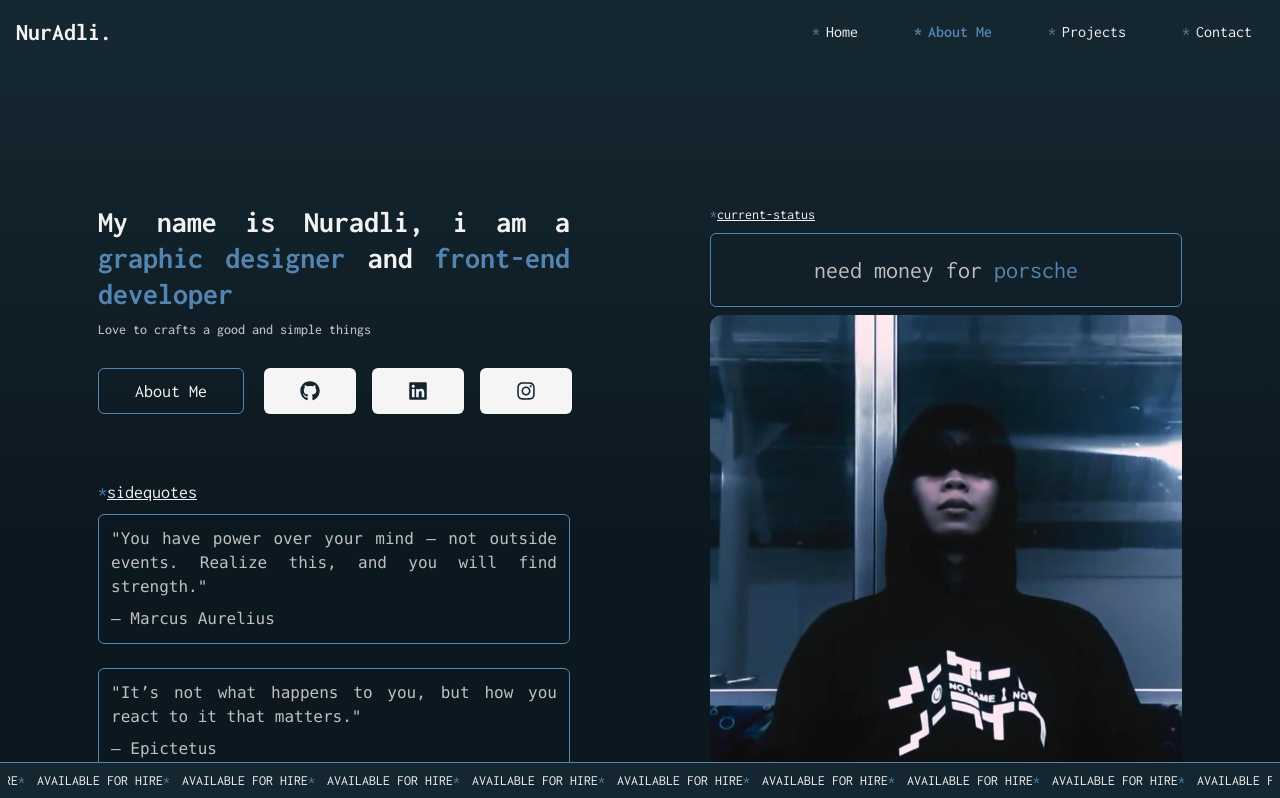
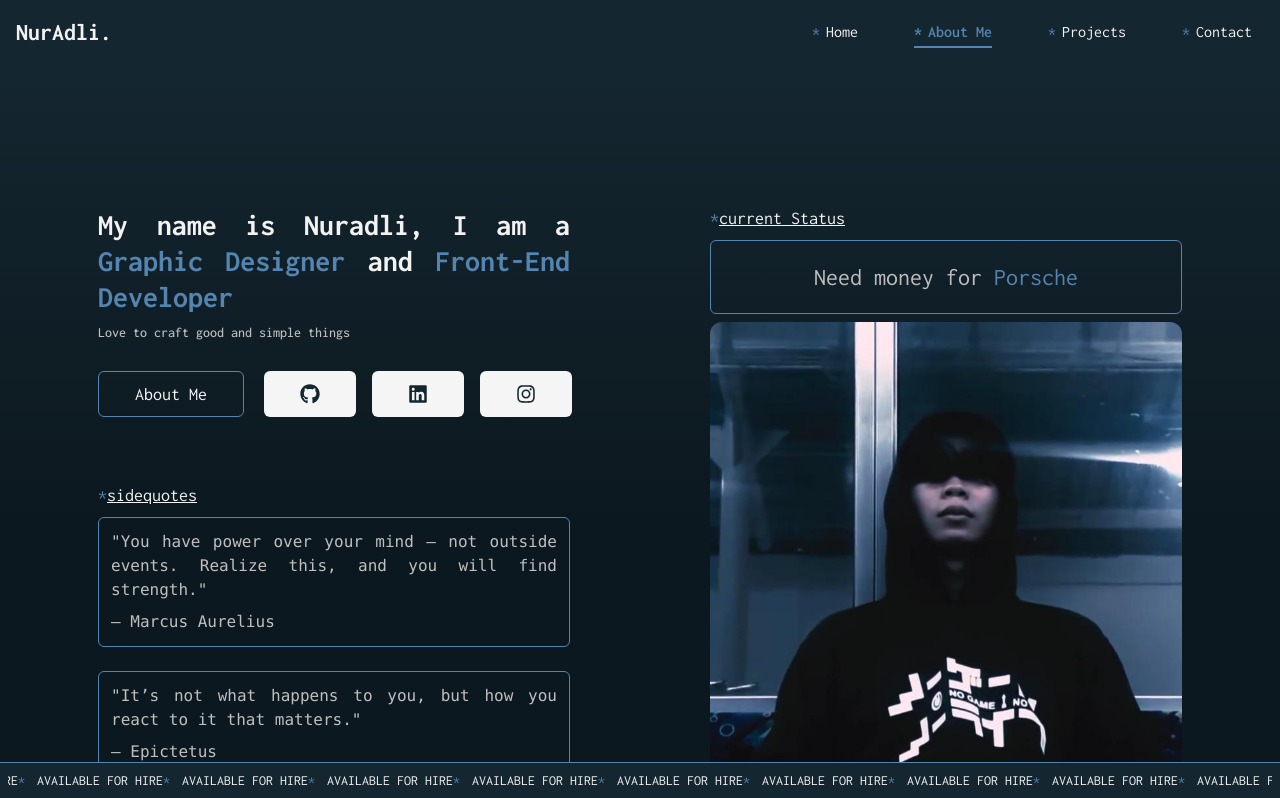
Before and after one commit to PAKJAWIR/nuradlitesting, a React (Vite) app: page /aboutme in a window 1280 px wide. Shown: the top 798 px of the page. Built offline with nearby package versions, Linux system fonts and the light colour scheme.

Commit message:
Fix Medium webpage and add something for SEO Friendly

```diff
--- a/index.html
+++ b/index.html
@@ -4,7 +4,14 @@
     <meta charset="UTF-8" />
     <link rel="icon" type="image/svg+xml" href="/icon.svg" />
     <meta name="viewport" content="width=device-width, initial-scale=1.0" />
-    <title>NURADLI+REACT</title>
+    <meta name="theme-color" content="#5485B0" />
+    <meta name="description" content="Nuradli is a Front-End Developer and Graphic Designer who loves crafting clean and beautiful websites." />
+    <meta property="og:title" content="Nuradli | Front-End Developer & Designer" />
+    <meta property="og:description" content="Love crafting clean websites and graphic design." />
+    <meta property="og:image" content="/img/Nuradli.jpg" />
+    <meta property="og:url" content="https://nuradlireact.netlify.app" />
+
+    <title>Nuradli | Front-End Developer & Designer</title>
 
     <!-- Google Fonts -->
     <link rel="preconnect" href="https://fonts.googleapis.com" />
--- a/src/component/button.jsx
+++ b/src/component/button.jsx
@@ -7,7 +7,7 @@ const iconClass = "text-sm md:text-xl";
 export function Button1() {
   const buttonClass =
     "flex items-center gap-2 bg-warna1 hover:bg-warna2 text-warna5 rounded-md transition-all duration-300 transform hover:scale-105 " +
-    "text-sm px-5 py-2 sm:text-base sm:px-4 sm:py-1.5 md:text-lg md:px-5 md:py-2 lg:text-xl lg:px-9 lg:py-2.5";
+    "text-sm px-5 py-2 sm:text-base sm:px-4 sm:py-1.5 md:text-lg md:px-10 md:py-2 lg:text-xl lg:px-9 lg:py-2.5";
 
   return (
     <div className="flex gap-2 sm:gap-3 md:gap-4 mt-2">
--- a/src/component/header.jsx
+++ b/src/component/header.jsx
@@ -7,29 +7,41 @@ function Header() {
     <header>
       <div className="relative h-full pt-20">
         {/* Background Gambar (Mobile) */}
-        <div className="absolute inset-0 bg-top bg-no-repeat bg-cover lg:hidden" style={{ backgroundImage: "url('/img/Nuradli.jpg')" }}></div>
-        {/* Background Gradient (Desktop) */}
-        <div className="absolute inset-0 hidden lg:block bg-gradient-to-t from-transparent via-warna6 to-warna5"></div>
+        <div className="absolute inset-0 bg-top bg-no-repeat bg-cover md:hidden" style={{ backgroundImage: "url('/img/Nuradli.jpg')" }}></div>
+
+        {/* Background Gradient (Desktop & Medium) */}
+        <div className="absolute inset-0 hidden md:block bg-gradient-to-t from-transparent via-warna6 to-warna5"></div>
+
         {/* Glassmorph Overlay (Mobile) */}
-        <div className="absolute inset-0 bg-gradient-to-b from-[#14263066] to-[#5485B0] backdrop-blur-xs lg:hidden z-0 mix-blend-darken transition-all duration-300" />
+        <div className="absolute inset-0 bg-gradient-to-b from-[#14263066] to-[#5485B0] backdrop-blur-xs md:hidden z-0 mix-blend-darken transition-all duration-300" />
+
         {/* Konten */}
-        <div className="relative z-10 flex flex-col lg:flex-row md:flex-row md sm:p-10 gap-10 items-center justify-center p-10 lg:gap-25 h-full w-full">
+        <div className="relative z-10 flex flex-col md:flex-row md:p-10 gap-10 items-center justify-center p-10 md:gap-25 h-full w-full">
           {/* Column Kiri */}
-          <div className="w-fit lg:max-w-lg">
-            <div className="p-5 lg:p-5">
-              <h3 className="text-warna2 text-lg lg:text-3xl font-bold text-justify">
-                My name is Nuradli, i am a <span className="text-warna4">graphic designer</span> and <span className="text-warna4">front-end developer</span>
-              </h3>
-              <p className="text-warna3 text-xs lg:text-sm font-medium mt-2">Love to crafts a good and simple things</p>
-              <div className="gap-2 lg:gap-5 flex flex-row mt-5">
+          <div className="w-fit md:max-w-lg">
+            <div className="p-5 md:p-5">
+              {/* H1 utama */}
+              <h1 className="text-warna2 text-lg md:text-3xl font-bold text-justify">
+                My name is Nuradli, I am a <span className="text-warna4">Graphic Designer</span> and <span className="text-warna4">Front-End Developer</span>
+              </h1>
+
+              {/* Deskripsi */}
+              <p className="text-warna3 text-xs md:text-sm font-medium mt-2">Love to craft good and simple things</p>
+
+              {/* Button */}
+              <div className="gap-2 md:gap-5 flex flex-row mt-5">
                 <Button2 text="About Me" href="#aboutme" />
                 <Button1 />
               </div>
-              <div className="flex flex-col gap-2 mt-10 lg:mt-16">
-                <p className="text-warna2 text-sm lg:text-lg">
+
+              {/* Sidequotes Section */}
+              <div className="flex flex-col gap-2 mt-10 md:mt-16">
+                <h2 className="text-warna2 text-sm md:text-lg">
                   <span className="text-warna4">*</span>
                   <u>sidequotes</u>
-                </p>
+                </h2>
+
+                {/* Sidequotes */}
                 <SideQuotes isi="You have power over your mind — not outside events. Realize this, and you will find strength." author="Marcus Aurelius" />
                 <SideQuotes isi="It’s not what happens to you, but how you react to it that matters." author="Epictetus" />
                 <SideQuotes isi="We suffer more often in imagination than in reality." author="Seneca" />
@@ -37,35 +49,41 @@ function Header() {
             </div>
 
             {/* Status Mobile */}
-            <div className="p-5 lg:p-5 flex flex-col gap-2 lg:hidden">
-              <p className="text-warna2 text-xs">
+            <div className="p-5 md:p-5 flex flex-col gap-2 md:hidden">
+              <h2 className="text-warna2 text-xs">
                 <span className="text-warna4">*</span>
-                <u>current-status</u>
-              </p>
+                <u>current Status</u>
+              </h2>
               <h3 className="text-warna3 border border-solid border-warna4 p-5 text-center rounded-md text-xl whitespace-nowrap">
-                need money for <span className="text-warna4">porsche</span>
+                Need money for <span className="text-warna4">Porsche</span>
               </h3>
             </div>
           </div>
 
           {/* Column Kanan */}
-          <div className="w-fit lg:max-w-lg hidden lg:block">
-            <div className="p-5 lg:p-5 flex flex-col gap-2">
-              <p className="text-warna2 text-sm">
+          <div className="w-fit md:max-w-lg md:h-fit hidden lg:block md:hidden">
+            <div className="p-5 md:p-5 flex flex-col gap-2">
+              <h2 className="text-warna2 text-sm md:text-lg">
                 <span className="text-warna4">*</span>
-                <u>current-status</u>
-              </p>
-              <h3 className="text-warna3 border border-solid border-warna4 p-5 text-center rounded-md text-2xl">
-                need money for <span className="text-warna4">porsche</span>
+                <u>current Status</u>
+              </h2>
+              <h3 className="text-warna3 md:text-md border border-solid border-warna4 p-5 text-center rounded-md text-2xl">
+                Need money for <span className="text-warna4">Porsche</span>
               </h3>
-              <div className="h-fit overflow-hidden rounded-md hidden lg:block">
-                <img src="/img/Nuradli.jpg" alt="Nuradli" className="w-full h-full object-cover rounded-xl" />
+
+              {/* Foto */}
+              <div className="h-fit overflow-hidden rounded-md hidden md:block">
+                <img src="/img/Nuradli.jpg" alt="Nuradli facing camera" loading="lazy" className="w-full h-full md:w-full md:h-full object-cover rounded-xl" />
               </div>
             </div>
           </div>
         </div>
       </div>
+
+      {/* Running Text */}
       <RunningText />
+
+      {/* Section Akhir Header */}
       <div id="last-header-section" className="w-full bg-transparent"></div>
     </header>
   );
--- a/src/component/navbar.jsx
+++ b/src/component/navbar.jsx
@@ -24,10 +24,14 @@ function Navbar() {
         <ul className="hidden lg:flex items-center gap-8">
           {AppRouting.map((item) => (
             <li key={item.path}>
-              <NavLink to={item.path} className={({ isActive }) => `relative px-3 py-2 transition-colors ${isActive ? "text-warna4 font-semibold" : "text-warna2 hover:text-warna4"}`}>
-                <span className="text-warna4 mr-1.5">*</span>
-                {item.name}
-                <span className="absolute left-3 right-3 bottom-0 h-px bg-warna4 origin-left scale-x-0 transition-transform duration-300 group-hover:scale-x-100" />
+              <NavLink to={item.path} className={({ isActive }) => `relative group px-3 py-2 transition-colors duration-300 ${isActive ? "text-warna4 font-semibold" : "text-warna2 hover:text-warna4"}`}>
+                {({ isActive }) => (
+                  <>
+                    <span className="text-warna4 mr-1.5">*</span>
+                    {item.name}
+                    <span className={`absolute left-3 right-3 bottom-0 h-[2px] bg-warna4 origin-left transition-transform duration-300 ${isActive ? "scale-x-100" : "scale-x-0 group-hover:scale-x-100"}`} />
+                  </>
+                )}
               </NavLink>
             </li>
           ))}
```
Also changed, not shown: 4 other files (tests, documents, lock files or other folders).
